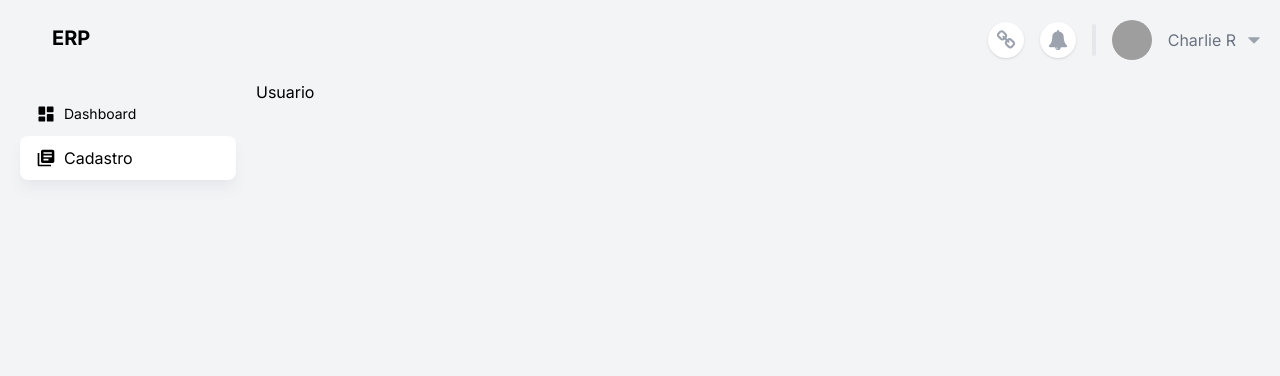
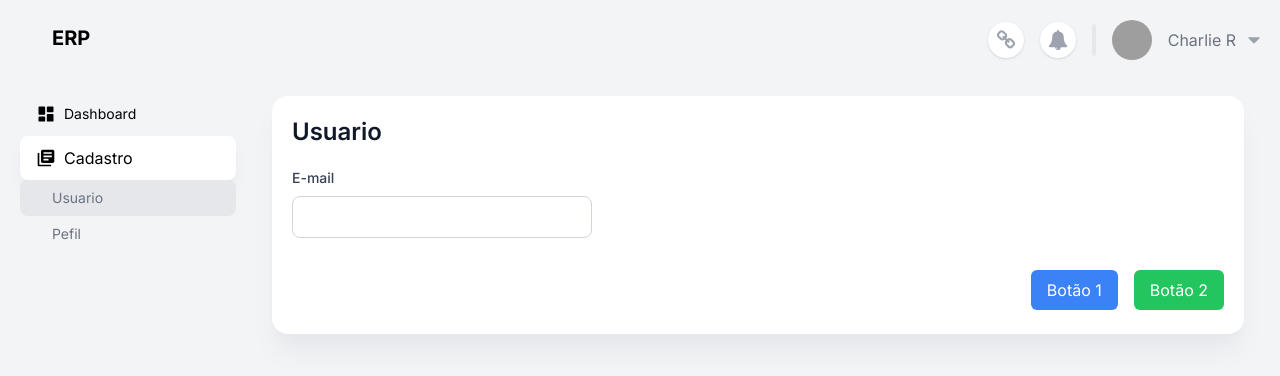
Before and after one commit to marcosrib/app-erp-front, a Next.js app: page /register/user in a window 1280 px wide. Shown: the top 376 px of the page. Built offline with nearby package versions, Linux system fonts and the light colour scheme; grey boxes are pictures that could not be loaded.

Commit message:
feat: implementado form search

```diff
--- /dev/null
+++ b/app/(authenticated)/components/formSearch/FormSearchButton.tsx
@@ -0,0 +1,15 @@
+import { ReactNode } from "react"
+
+type Props = {
+    children: ReactNode
+}
+
+export function FormSearchButton({children}: Props) {
+    return (
+        <div className="mt-4">
+        <div className="flex justify-end">
+            {children}
+        </div>
+      </div>
+    )
+}
--- /dev/null
+++ b/app/(authenticated)/components/formSearch/FormSearchInputContainer.tsx
@@ -0,0 +1,16 @@
+import { ReactNode } from "react"
+
+type Props = {
+    children: ReactNode
+}
+export function FormSearchInputContainer({children}: Props) {
+    return (
+        <div className="flex flex-wrap -mx-2">
+        <div className="w-full sm:w-1/3 px-2">
+          <div className="relative mt-1">
+            {children}
+          </div>
+        </div>
+      </div>
+    )
+}
--- /dev/null
+++ b/app/(authenticated)/components/formSearch/FormSearchRoot.tsx
@@ -0,0 +1,19 @@
+import { ReactNode } from "react"
+
+type Props = {
+    children: ReactNode
+}
+
+export function FormSearchRoot({children}: Props) {
+
+    return (
+      <div className="block items-center p-4 mx-4 mt-4 mb-6 bg-white rounded-2xl shadow-xl shadow-gray-200 lg:p-5 sm:flex">
+        <div className="mb-1 w-full">
+          <div className="mb-4">
+            <h1 className="text-xl font-semibold text-gray-900 sm:text-2xl">Usuario</h1>
+          </div>
+          {children}
+        </div>
+      </div>
+    )
+}
--- /dev/null
+++ b/app/(authenticated)/components/formSearch/index.tsx
@@ -0,0 +1,9 @@
+import { FormSearchButton } from "./FormSearchButton";
+import { FormSearchInputContainer } from "./FormSearchInputContainer";
+import { FormSearchRoot } from "./FormSearchRoot";
+
+export const FormSearch = {
+    Root: FormSearchRoot,
+    InputContainer: FormSearchInputContainer,
+    Buttons: FormSearchButton
+}
--- a/app/(authenticated)/components/nav/NavAccordionMenu.tsx
+++ b/app/(authenticated)/components/nav/NavAccordionMenu.tsx
@@ -10,7 +10,7 @@ type Props = {
 }
 export function NavAccordionMenu ({children, label, active, icon}: Props) {
 
-    const [expanded, setExpanded] = useState(false);
+    const [expanded, setExpanded] = useState(active);
     const toggleMenu = () => {
       setExpanded((prevExpanded) => !prevExpanded);
     };
@@ -19,7 +19,6 @@ export function NavAccordionMenu ({children, label, active, icon}: Props) {
       if(!active) {
         setExpanded(active);
       }
-
     }, [active]);
 
     console.log(expanded);
@@ -27,11 +26,12 @@ export function NavAccordionMenu ({children, label, active, icon}: Props) {
 
     return (
        <>
-         <div
+         <button
            data-active={active}
            onClick={toggleMenu}
            className='w-full flex items-center py-2.5
            px-4 text-base
+
            font-normal
            rounded-lg
            text-dark-500
@@ -44,7 +44,7 @@ export function NavAccordionMenu ({children, label, active, icon}: Props) {
            {icon}
           </span>
           <p>{label}</p>
-         </div>
+         </button>
          <div className={` ${expanded ? "block" : "hidden"}`}>
            {children}
          </div>
--- a/app/(authenticated)/register/user/page.tsx
+++ b/app/(authenticated)/register/user/page.tsx
@@ -1,5 +1,19 @@
+import { FormSearch } from "../../components/formSearch";
+import { Input } from "@/app/components/input";
+
 export default function Users() {
     return (
-        <p>Usuario</p>
-    )
-    }
+      <FormSearch.Root>
+        <FormSearch.InputContainer>
+            <Input.Root>
+              <Input.Label label="E-mail"/>
+              <Input.Input />
+            </Input.Root>
+        </FormSearch.InputContainer>
+        <FormSearch.Buttons>
+          <button className="px-4 py-2 bg-blue-500 text-white rounded-md hover:bg-blue-600">Botão 1</button>
+          <button className="ml-4 px-4 py-2 bg-green-500 text-white rounded-md hover:bg-green-600">Botão 2</button>
+        </FormSearch.Buttons>
+      </FormSearch.Root>
+    );
+  }
--- a/app/(public)/login/page.tsx
+++ b/app/(public)/login/page.tsx
@@ -44,7 +44,7 @@ export default function Signin() {
       <div className="mt-10 sm:mx-auto sm:w-full sm:max-w-sm">
         <form className="space-y-6" onSubmit={handleSubmit(handleSignIn)}>
          <Input.Root>
-          <Input.Laibel label='E-mail'/>
+          <Input.Label label='E-mail'/>
           <Input.Input
           type='email'
             {...register('email')}
@@ -54,7 +54,7 @@ export default function Signin() {
             />
          </Input.Root>
          <Input.Root>
-          <Input.Laibel label='Senha'/>
+          <Input.Label label='Senha'/>
           <Input.Input
             type='password'
             {...register('password')}
--- a/app/components/input/InputTag.tsx
+++ b/app/components/input/InputTag.tsx
@@ -10,7 +10,15 @@ export const InputTag = forwardRef<HTMLInputElement, InputProps>(
         ref={ref}
         name={name}
         {...props}
-        className="w-full py-2 px-3 border border-gray-300 rounded shadow focus:outline-none focus:border-indigo-500 focus:ring focus:ring-indigo-200"
+             className="border
+         border-gray-300
+         text-gray-900
+         sm:text-sm
+         rounded-lg
+         focus:ring-indigo-200
+         focus:ring-indigo-200
+         focus:border-indigo-200
+         block w-full p-2.5"
       />
     );
   }
--- a/app/components/input/index.tsx
+++ b/app/components/input/index.tsx
@@ -6,7 +6,7 @@ import { InputTag } from './InputTag'
 
 export const Input = {
     Root: InputRoot,
-    Laibel: InputLabel,
+    Label: InputLabel,
     Input: InputTag,
     LabelError: InputLabelError,
     Actions: InputActions
```
